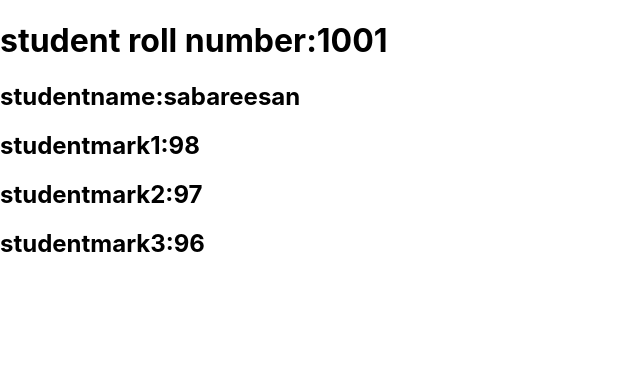
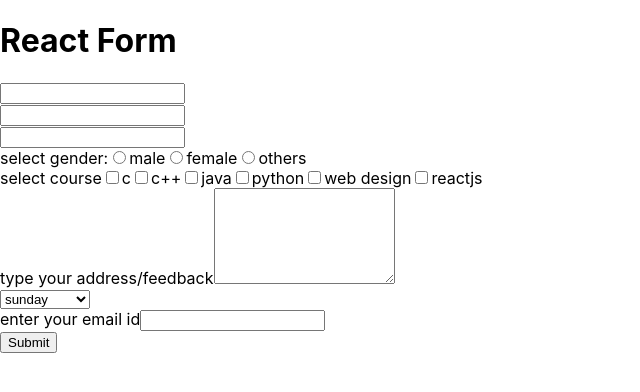
Before and after one commit to Sabareesan18/sabareesan, a React (Create React App) app in the folder myapp/: page / in a window 1280 px wide. Shown: the top 392 px of the page, without its empty margins (0-640 px from the left). Built offline with nearby package versions, Linux system fonts and the light colour scheme.

Commit message:
first time

```diff
--- a/myapp/src/App.js
+++ b/myapp/src/App.js
@@ -1,4 +1,54 @@
-function App(props)
+function App()
+{
+  return(
+<>
+<h1>React Form</h1>
+<input type="text"></input><br></br>
+<input type="password"></input><br></br>
+<input type="number"></input><br></br>
+<label>select gender:</label>
+<input type="radio"name="gen"></input>male
+<input type="radio"name="gen"></input>female
+<input type="radio"name="gen"></input>others
+<br></br>
+<label>select course</label>
+<input type="checkbox"></input>c
+<input type="checkbox"></input>c++
+<input type="checkbox"></input>java
+<input type="checkbox"></input>python
+<input type="checkbox"></input>web design
+<input type="checkbox"></input>reactjs
+<br></br>
+<label>type your address/feedback</label>
+<textarea rows="6 "column ="5"></textarea>
+<br></br>
+<select>
+  <option>sunday</option>
+  <option>monday</option>
+  <option>tuesday</option>
+  <option>wednesday</option>
+  <option>thursday</option>
+  <option>friday</option>
+  <option>saturday</option>
+</select>
+<br></br>
+<form>
+<label>enter your email id</label>
+<input type="email"></input>
+<br></br>
+<input type="submit"></input>
+</form>
+
+
+</>
+
+
+
+  )
+}
+export default App
+
+/*function App(props)
 {
   return(
     <>
```
